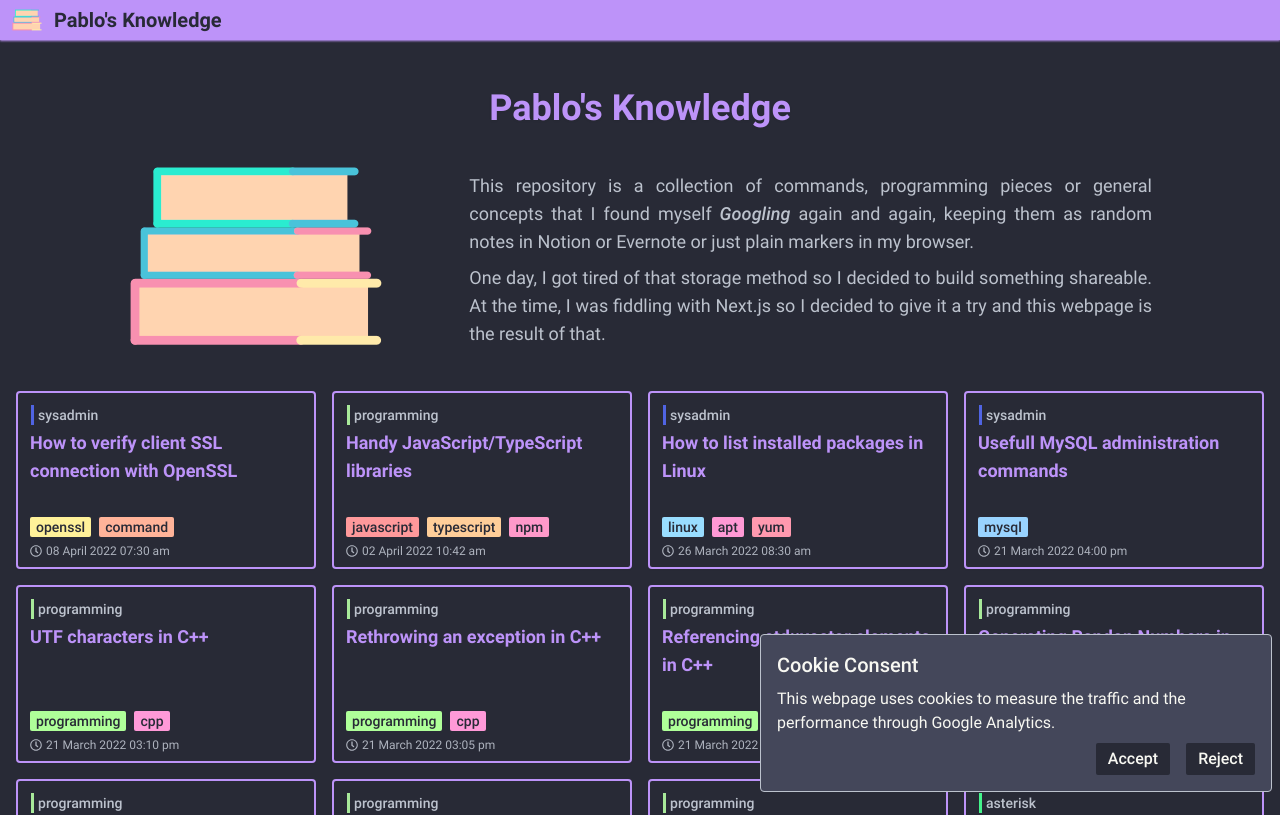
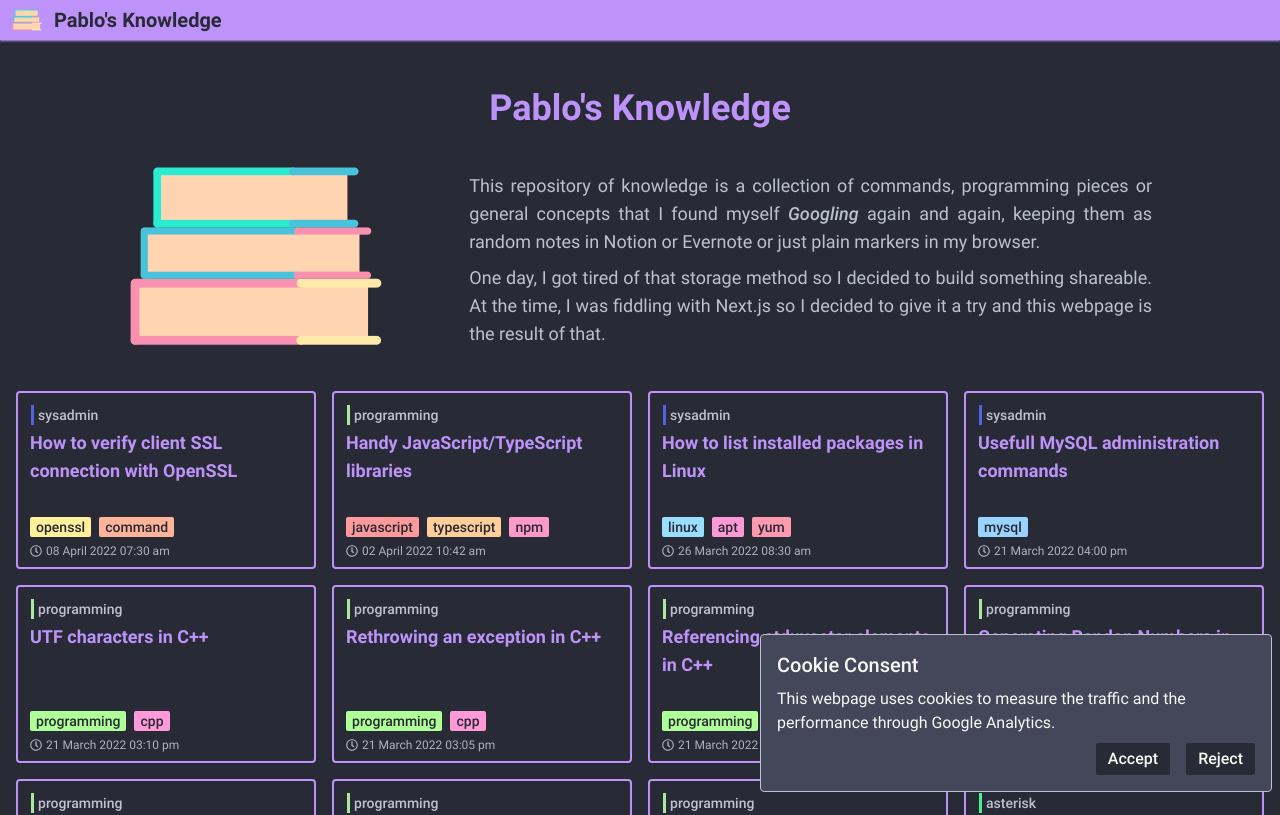
Before and after one commit to pablo-puga/knowledge, a Next.js app: page / in a window 1280 px wide. Shown: the top 815 px of the page. Built offline with nearby package versions, Linux system fonts and the light colour scheme; no server answers.

Commit message:
Updated the main text to contain the Knowlesge word

```diff
--- a/src/components/Description/Description.tsx
+++ b/src/components/Description/Description.tsx
@@ -17,8 +17,8 @@ const Description = () => {
             </div>
             <section className="text-sm text-justify sm:text-base md:w-2/3 lg:text-lg">
                 <p className="mb-2">
-                    This repository is a collection of commands, programming
-                    pieces or general concepts that I found myself{' '}
+                    This repository of knowledge is a collection of commands,
+                    programming pieces or general concepts that I found myself{' '}
                     <i>Googling</i> again and again, keeping them as random
                     notes in Notion or Evernote or just plain markers in my
                     browser.
--- a/src/pages/index.tsx
+++ b/src/pages/index.tsx
@@ -49,7 +49,7 @@ const HomePage = ({
                 <title>Pablo&apos;s Knowledge</title>
                 <meta
                     name="description"
-                    content="This repository is a collection of commands, programming pieces or general concepts that I found myself Googling again and again"
+                    content="This repository of knowlege is a collection of commands, programming pieces or general concepts that I found myself Googling again and again"
                 />
             </Head>
             <Description />
```
